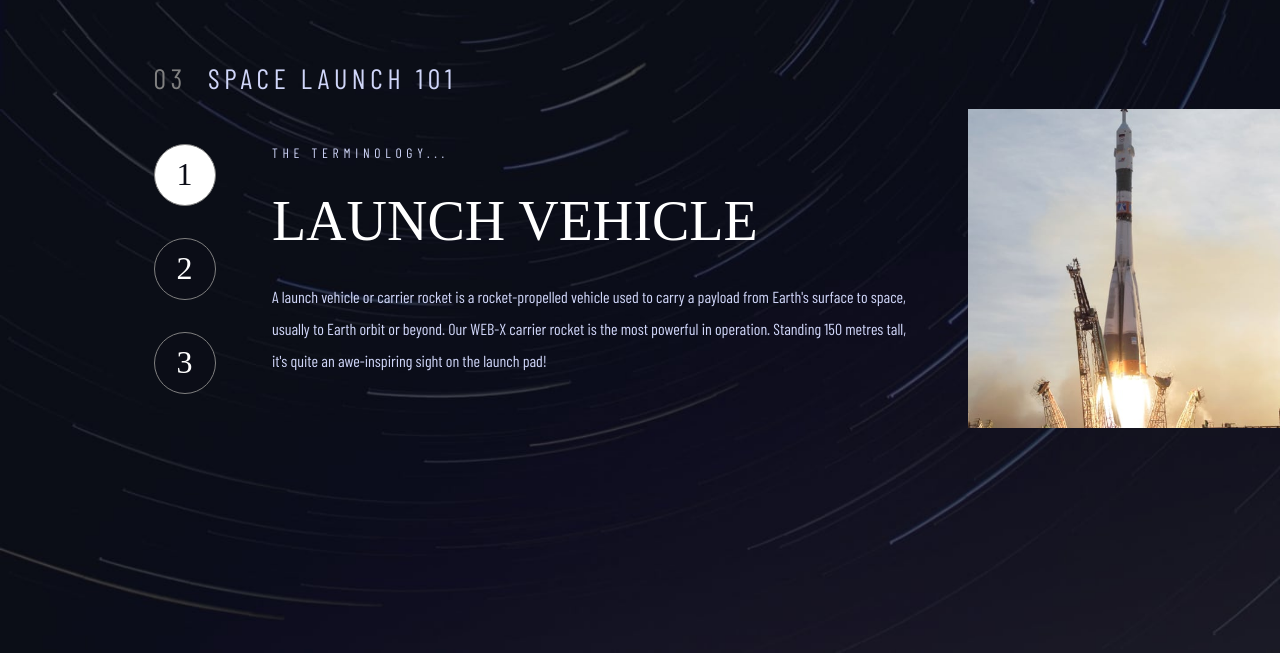
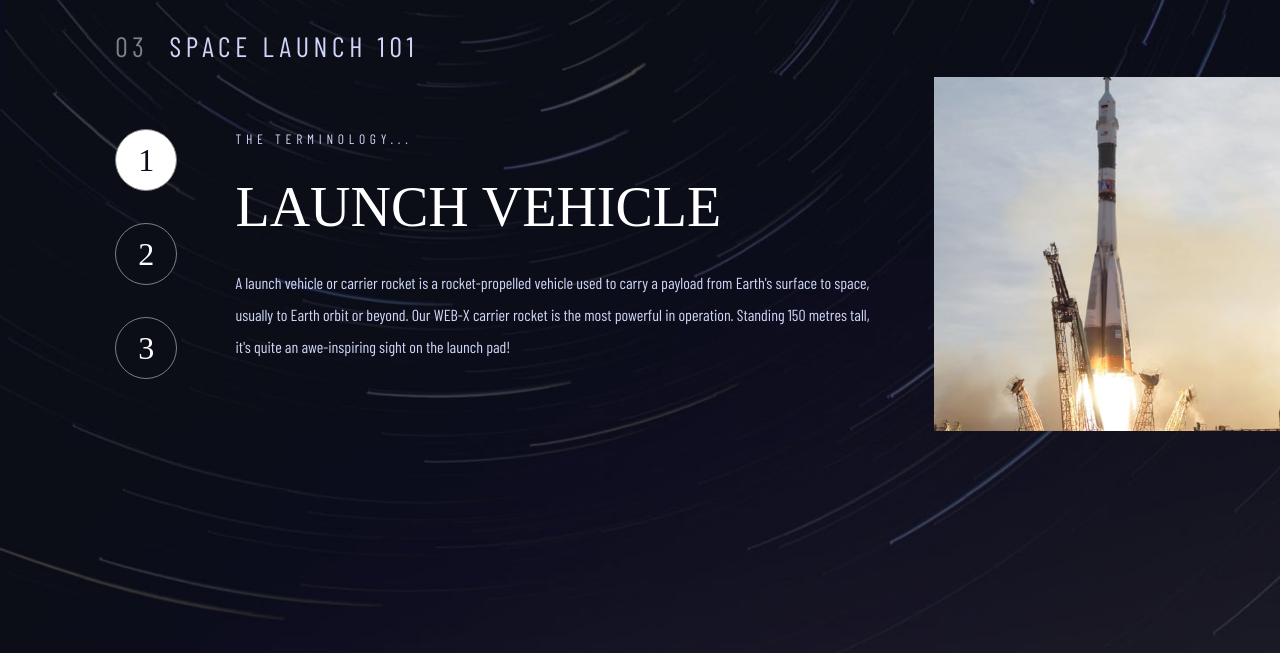
Before and after one commit to hypnobean/spacetourism, a plain HTML site: page technology.html in a window 1280 px wide. Shown: the part 147-800 px from the top of the page. Drawn offline with nearby package versions, Linux system fonts and the light colour scheme; a web font is replaced by a local one.

Commit message:
Update style-technology.css

```diff
--- a/style/style-technology.css
+++ b/style/style-technology.css
@@ -9,11 +9,9 @@ body {
 .tech-body {
   display: grid;
   grid-template-columns: 1fr 1fr;
-  grid-template-rows: 20vh 1fr;
-  margin: 0 0 0 12%;
-  grid-column-gap: 12%;
-  position: absolute;
-  top: 6em;
+  grid-template-rows: 10vh 1fr;
+  margin: 0 0 0 9%;
+  grid-column-gap: 8%;
   align-items: flex-end;
 }
 
```
